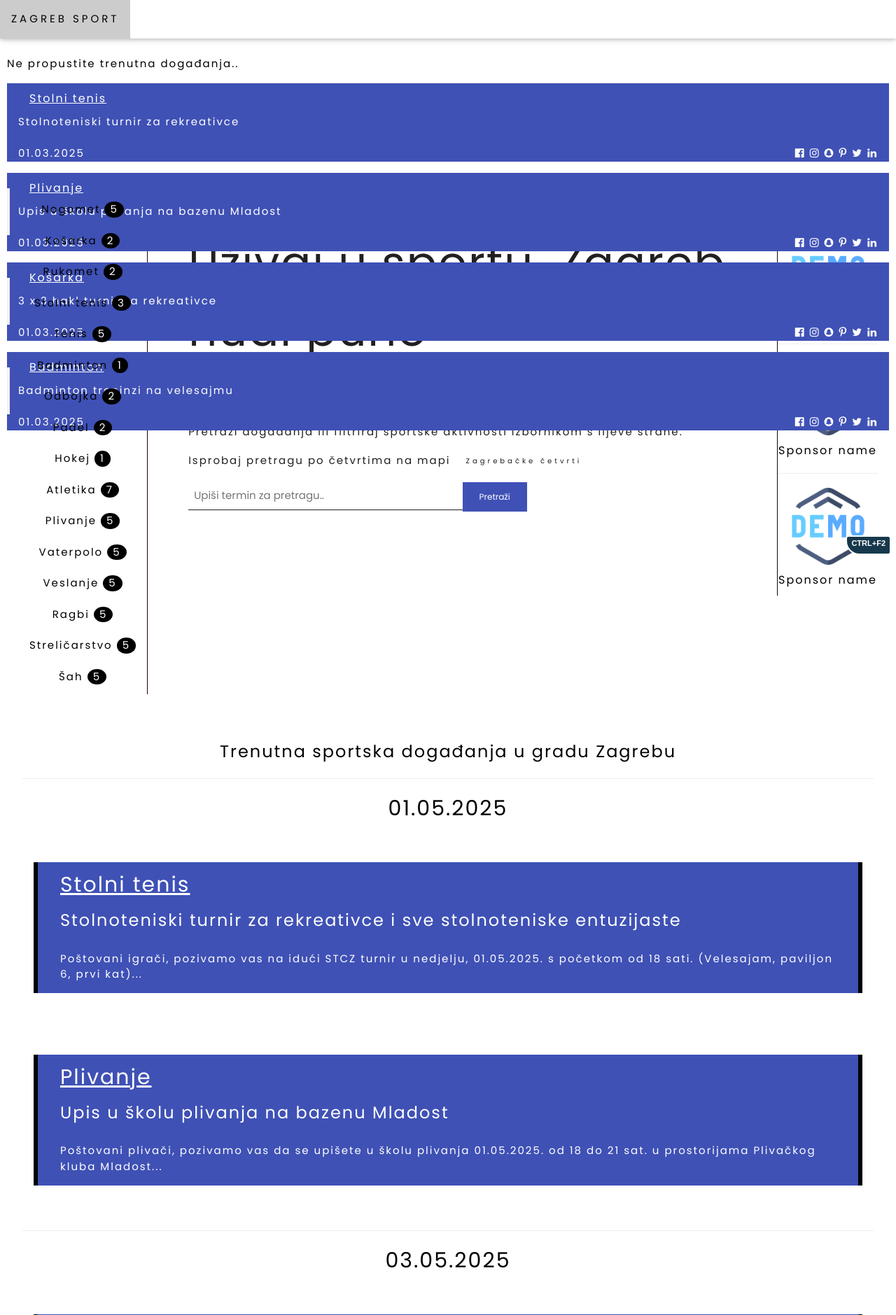
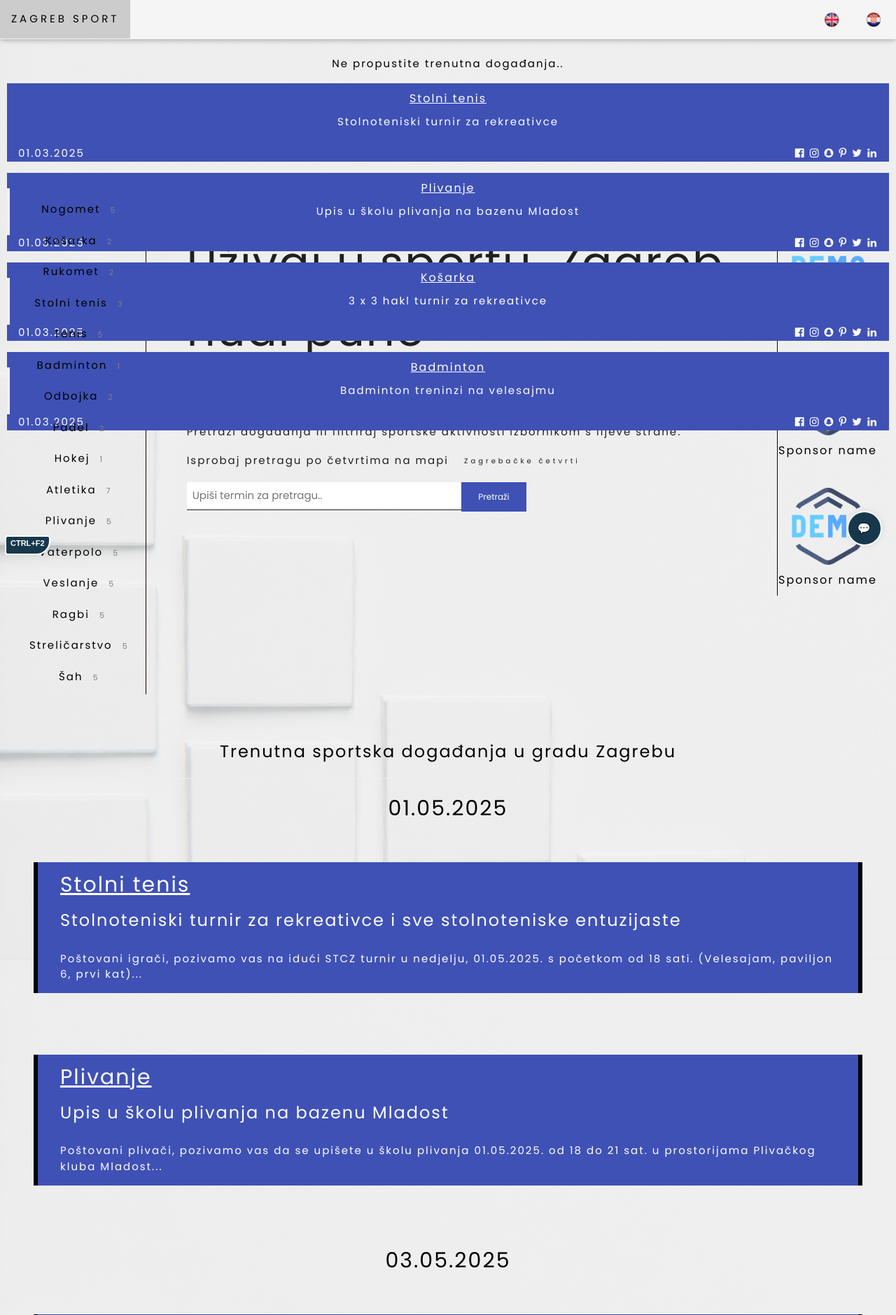
Before and after one commit to zkukulj/hackl, a PHP site: page / in a window 1280 px wide. Shown: the top 1879 px of the page at 70% size. Run offline with PHP 8.4, Linux system fonts and the light colour scheme.

Commit message:
chat box dodan

```diff
--- a/index.php
+++ b/index.php
@@ -8,12 +8,25 @@
 <link rel="stylesheet" href="https://fonts.googleapis.com/css?family=Poppins">
 <link rel="stylesheet" href="https://cdnjs.cloudflare.com/ajax/libs/font-awesome/4.7.0/css/font-awesome.min.css">
 <link rel="stylesheet" href="public/css/scrollbar.css">
+<link rel="stylesheet" href="public/css/chat.css">
 <link rel="stylesheet" href="public/css/leftBorderAnimate.css">
 <link rel="stylesheet" href="public/css/main2.css">
 </head>
 <body class="glass">
+<div class="chatbox-bubble" onclick="open_chat(this)">💬</div>
+<div class="chatbox w3-animate-right">
+<div class="chatbox-toolbar">
+    <div class="chatbox-title">Trebate pomoć? Pitajte nas..</div>
+    <div class="chatbox-close" onclick="close_chat(this)">✖</div>
+</div>
+    <div class="chatbox-messages" id="chatbox-messages"></div>
+    <div class="chatbox-input">
+      <input type="text" id="chatbox-input" placeholder="Type a message...">
+      <button onclick="sendMessage()">Send</button>
+    </div>
+</div>
 <!-- Navbar (sit on top) -->
-<div class="w3-top">
+<div class="w3-top whitesmoke">
   <div class="w3-bar w3-card glass2 glass-border" id="myNavbar">
     <a href="#home" class="w3-bar-item w3-button w3-wide">
     ZAGREB SPORT
@@ -28,9 +41,14 @@
       <a href="#contact" class="w3-bar-item w3-button"><i class="fa fa-envelope"></i> CONTACT</a>
     </div>
     <!-- Hide right-floated links on small screens and replace them with a menu icon -->
-
     <a href="javascript:void(0)" class="w3-bar-item w3-button w3-right w3-hide-large w3-hide-medium" onclick="w3_open()">
-      <i class="fa fa-bars"></i>
+      <i class="fa fa-bars" style="font-size:24px;" ></i>
+    </a>
+    <a href="javascript:void(0)" class="w3-bar-item w3-button w3-right" onclick="w3_open()">
+      <img src="public/img/hr.png" class="langIcon" alt="">
+    </a>
+    <a href="javascript:void(0)" class="w3-bar-item w3-button w3-right" onclick="w3_open()">
+      <img src="public/img/en.png" class="langIcon" alt="">
     </a>
   </div>
 </div>
@@ -164,7 +182,7 @@
       <p class="w3-large">U zdravom tijelu zdrav duh</p>
       <p class="w3-medium">Pretraži događanja ili filtriraj sportske aktivnosti izbornikom s lijeve strane.</p>
       <p> Isprobaj pretragu po četvrtima na mapi
-      <a onclick="event.preventDefault();document.getElementById('kartaCetvrti').style.display='block'" href="#" class="w3-link w3-btn w3-tiny w3-wide">Zagrebačke četvrti</a></p>
+      <a onclick="event.preventDefault();document.getElementById('kartaCetvrti').style.display='block'" href="#" class="w3-bold w3-link w3-btn w3-tiny w3-wide">Zagrebačke četvrti</a></p>
       <p>
         <div class="w3-half">
           <input class="w3-input inputs" type="text" placeholder="Upiši termin za pretragu..">
@@ -276,6 +294,7 @@
     <p id="caption" class="w3-opacity w3-large"></p>
   </div>
 </div>
+
 <!-- Modal for full size images on click-->
 <div id="modalKolacici" class="w3-modal w3-color w3-backcolor w3-animate-zoom">
   <span class="w3-button w3-xxlarge w3-black w3-padding-large w3-display-topright" onclick="this.parentElement.style.display='none'" title="Close Modal Image">×</span>
@@ -525,13 +544,13 @@
   const getOrCreateCanvas = (x, y, width, height) => {
     console.log('getOrCreateCanvas called');
     const existingCanvas = document.querySelector('canvas');
-    if (existingCanvas) {
-      existingCanvas.style.left = `${x}px`;
-      existingCanvas.style.top = `${y}px`;
-      existingCanvas.width = width;
-      existingCanvas.height = height;
-      return existingCanvas;
-    }
+    // if (existingCanvas) {
+    //   existingCanvas.style.left = `${x}px`;
+    //   existingCanvas.style.top = `${y}px`;
+    //   existingCanvas.width = width;
+    //   existingCanvas.height = height;
+    //   return existingCanvas;
+    // }
     const newCanvas = document.createElement('canvas');
     newCanvas.style.position = 'absolute';
     newCanvas.style.left = `${x}px`;
@@ -544,11 +563,13 @@
   }
   // Add an event listener to the map
   map.addEventListener('click', (event) => {
+    console.log(event.target.tagName);
     if (event.target.tagName === 'AREA') {
       drawClickedArea(event.target);
     }
   });
 </script>
+<script src="public/js/chat.js"></script>
 <script src="public/js/acctoolbar.min.js"></script>
 <script>
 // Accessibility tools script
@@ -556,7 +577,7 @@
     window.micAccessTool = new MicAccessTool({
       link: 'http://your-awesome-website.com/your-accessibility-declaration.pdf',
       contact: 'mailto:your-mail@your-awesome-website.com',
-      buttonPosition: 'right', // default is 'left'
+      buttonPosition: 'left', // default is 'left'
       forceLang: 'en-EN' // default is 'en' may be 'he-IL', 'ru-RU', or 'fr_FR'
     });
   }
--- /dev/null
+++ b/public/css/chat.css
@@ -0,0 +1,77 @@
+
+          .chatbox {
+              width: 300px;
+              border: 1px solid #ccc;
+              border-radius: 5px;
+              background-color: #fff;
+              box-shadow: 0 0 10px rgba(0, 0, 0, 0.1);
+              position: absolute;
+              z-index: 1000;
+              bottom: 20px;
+              right: 20px;
+              display:none;
+          }
+          .chatbox-messages {
+              height: 300px;
+              overflow-y: auto;
+              padding: 10px;
+              border-bottom: 1px solid #ccc;
+          }
+          .chatbox-input {
+              display: flex;
+              padding: 10px;
+          }
+          .chatbox-input input {
+              flex: 1;
+              padding: 10px;
+              border: 1px solid #ccc;
+              border-radius: 5px;
+              margin-right: 10px;
+          }
+          .chatbox-input button {
+              padding: 10px 15px;
+              border: none;
+              border-radius: 5px;
+              background-color: #007bff;
+              color: #fff;
+              cursor: pointer;
+          }
+          .chatbox-input button:hover {
+              background-color: #0056b3;
+          }
+    .chatbox-bubble {
+      width: 50px;
+      height: 50px;
+      background-color: #17384c;
+      border: solid 2px #fff;
+      color: #fff;
+      border-radius: 50%;
+      display: flex;
+      justify-content: center;
+      align-items: center;
+      position: fixed;
+      bottom: 20px;
+      right: 20px;
+      cursor: pointer;
+      box-shadow: 0 0 10px rgba(0, 0, 0, 0.1);
+      z-index: 1001;
+  }
+  .chatbox-bubble:hover {
+      background-color: #0056b3;
+  }
+  .chatbox-toolbar{
+    display: flex;
+    justify-content: space-between;
+    padding: 6px;
+    border-bottom: 1px solid lightgray;
+    align-items: center;
+  }
+  .chatbox-title{
+    font-size: 11px;;
+  }
+  .chatbox-close{
+    cursor: pointer;
+  }
+  .chatbox-close:hover{
+    color: red;
+  }
--- a/public/css/main2.css
+++ b/public/css/main2.css
@@ -5,12 +5,24 @@
     flex-direction: column;
     letter-spacing: 2px;
     color:black;
+    background-image: url("../img/mback.jpg");/* Image by freepik.com */
+    background-size: stretch;
+    background-repeat: repeat-y;
   }
 
   .w3-bar .w3-button {
     padding: 16px;
   }
   /* Defaults */
+  .langIcon{
+    width: 24px;
+    height: 24px;
+    margin-right: 4px;
+  }
+  /* Top bar background color */
+  .whitesmoke{
+    background-color: whitesmoke;
+  }
   .glassx {
       background: rgba(233, 234, 239, 0.9);
       border-radius: 16px;
@@ -31,6 +43,7 @@
 
   .glass2 {
   }
+
   .glass-border{
     border:none;
     border-radius: 0;
@@ -51,7 +64,6 @@
       'menu main main main main right'
       'menu footer footer footer footer footer';
     gap: 10px;
-    background-color: white;
     padding: 10px;
     opacity:1;
   }
@@ -123,6 +135,10 @@
     margin-right:10px;
     height:164px;
     margin-top:80px;
+    text-align: center;
+}
+#scrollers > span{
+  text-align: center;
 }
 .w3-panel:not(:first-child):before {
   content: "";
@@ -148,6 +164,11 @@ canvas {
 }
 .ulMobile li{
   padding:8px 4px !important;
+}
+.w3-badge{
+  background:none;
+  color: gray;
+  font-size: 11px;
 }
  /* Mobile overrides */
 @media (max-width: 500px){
```
Also changed, not shown: functions/chat.php (added, +13 -0 lines), public/js/chat.js (added, +39 -0 lines), public/img/en.png (added), public/img/hr.png (added), public/img/mback.jpg (added).
